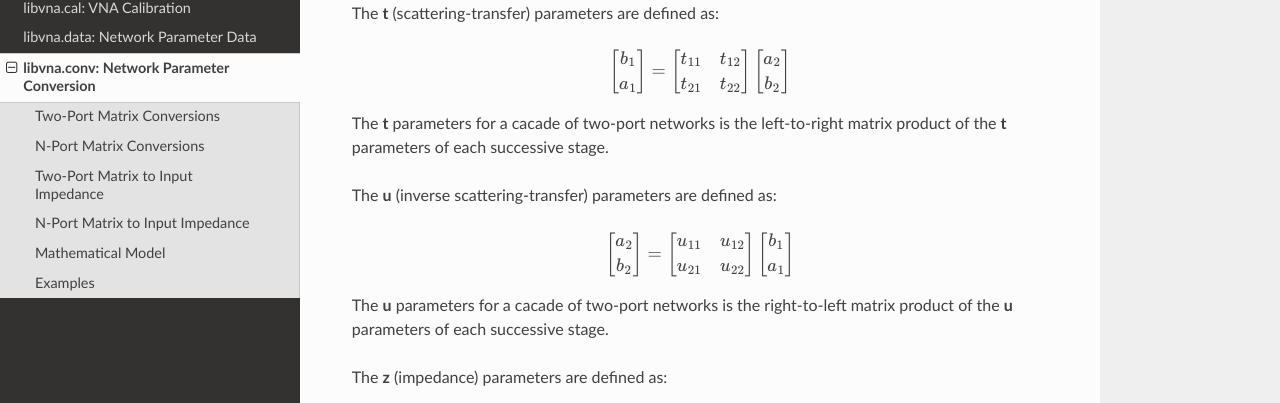
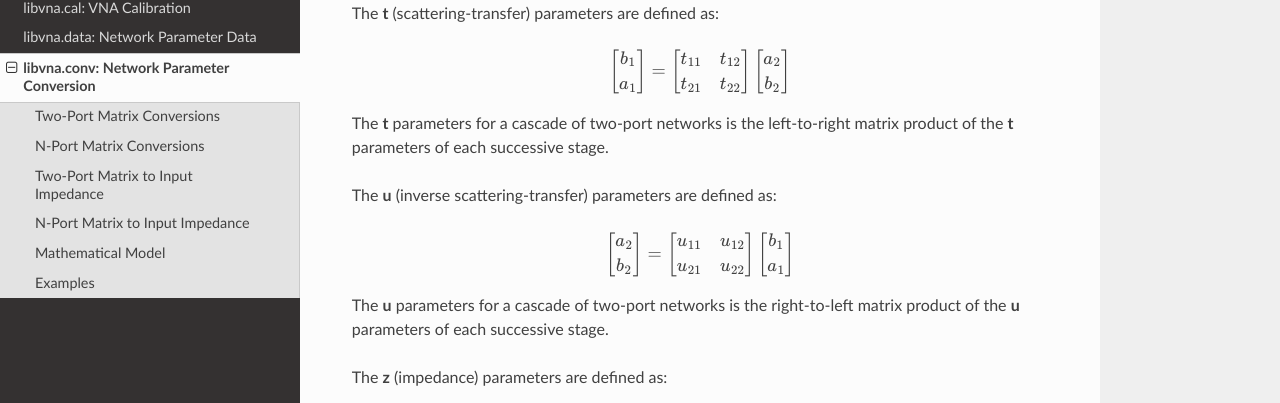
Before and after one commit to scott-guthridge/pylibvna, a Sphinx documentation site: the page built from docs/source/conv.rst, in a window 1280 px wide and 900 px high, scrolled down 11675 px. Shown: the part 144-547 px from the top of the window. Built offline with Sphinx 7.4.7 and the Read the Docs theme 2.0.0, drawn with Linux system fonts in a browser that asks for light colours.

Commit message:
Improve wording in docs; fix spelling
This commit includes several minor document fixes.

```diff
--- a/docs/source/cal.rst
+++ b/docs/source/cal.rst
@@ -55,7 +55,7 @@ One-Port Calibration Example with Measured Standards
 ----------------------------------------------------
 
 Create the calibration from measurements of imperfect standards that have
-been measured on a more trusted instrament, loading the S-parameters of
+been measured on a more trusted instrument, loading the S-parameters of
 each standard from a file.
 
 .. literalinclude:: ../../examples/1x1m-calibrate.py
--- a/docs/source/conv.rst
+++ b/docs/source/conv.rst
@@ -215,7 +215,7 @@ The **t** (scattering-transfer) parameters are defined as:
    b_2
    \end{bmatrix}
 
-The **t** parameters for a cacade of two-port networks is the
+The **t** parameters for a cascade of two-port networks is the
 left-to-right matrix product of the **t** parameters of each successive
 stage.
 
@@ -236,7 +236,7 @@ The **u** (inverse scattering-transfer) parameters are defined as:
    a_1
    \end{bmatrix}
 
-The **u** parameters for a cacade of two-port networks is the
+The **u** parameters for a cascade of two-port networks is the
 right-to-left matrix product of the **u** parameters of each successive
 stage.
 
```
Also changed, not shown: 2 other files.
